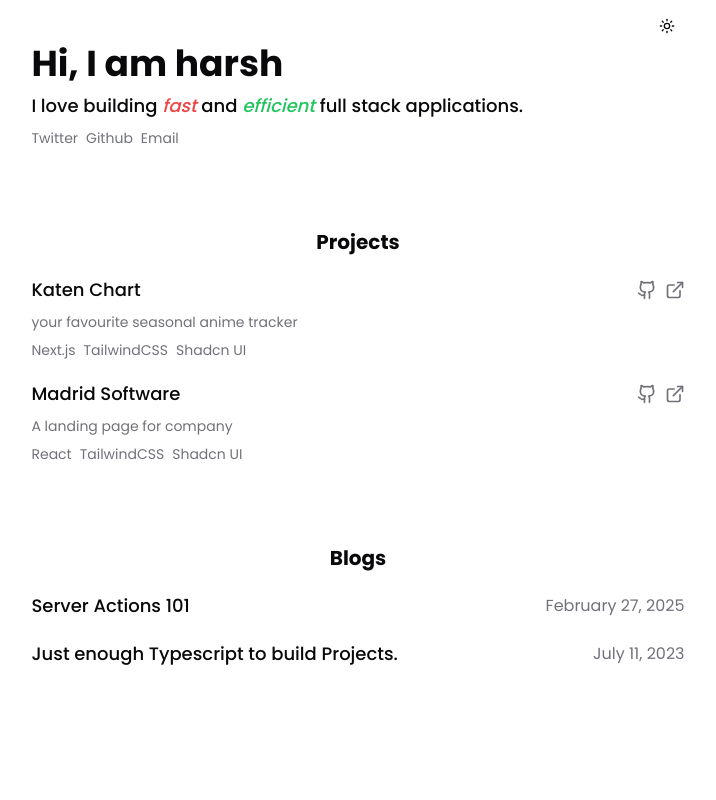
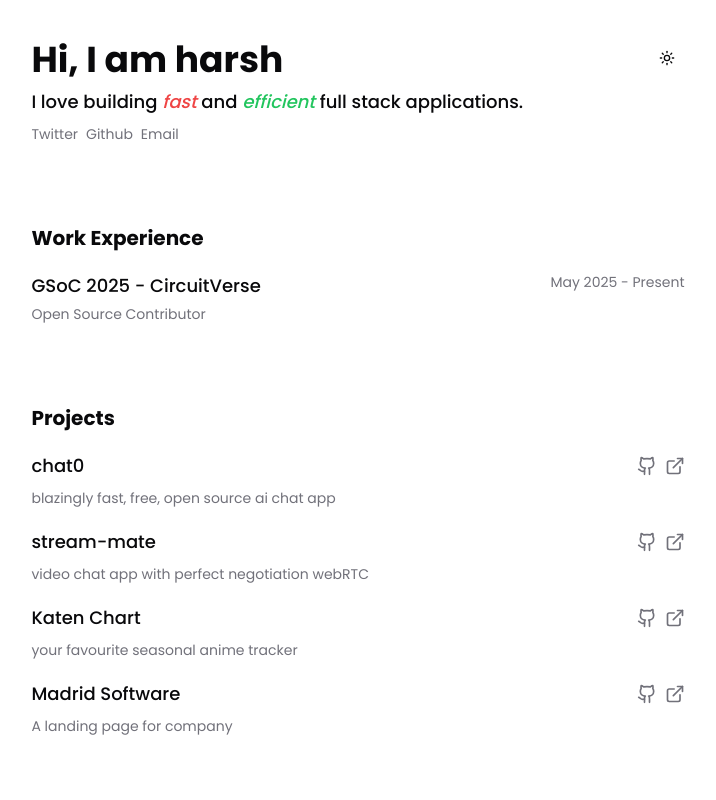
Before and after one commit to senbo1/personal-site, a Next.js app: page / in a window 1280 px wide. Shown: the top 800 px of the page, without its empty margins (282-998 px from the left). Built offline with nearby package versions, Linux system fonts and the light colour scheme; no server answers.

Commit message:
update information

```diff
--- a/app/layout.tsx
+++ b/app/layout.tsx
@@ -2,7 +2,6 @@ import type { Metadata } from 'next';
 import { Poppins } from 'next/font/google';
 import './globals.css';
 import { ThemeProvider } from '@/components/ThemeProvider';
-import { PostHogProvider } from '@/components/PostHogProvider';
 
 const poppins = Poppins({
   subsets: ['latin'],
@@ -24,7 +23,6 @@ export default function RootLayout({
       <body
         className={`${poppins.className} antialiased min-h-svh max-w-prose mx-auto px-4 md:px-0`}
       >
-        <PostHogProvider>
         <ThemeProvider
           attribute="class"
           defaultTheme="system"
@@ -33,7 +31,6 @@ export default function RootLayout({
         >
           {children}
         </ThemeProvider>
-        </PostHogProvider>
       </body>
     </html>
   );
--- a/app/page.tsx
+++ b/app/page.tsx
@@ -1,14 +1,15 @@
 import BlogCard from '@/components/BlogCard';
-import { Nav } from '@/components/Nav';
 import ProjectCard from '@/components/ProjectCard';
+import { ThemeToggler } from '@/components/ui/ThemeToggler';
 import { blogs, links, projects } from '@/lib/data';
+import Link from 'next/link';
 
 export default function Home() {
   return (
     <>
-      <Nav />
-      <main>
-        <section className="flex flex-col gap-2 items-start">
+      <main className="py-10">
+        <section className="flex justify-between">
+          <div className="flex flex-col gap-2 items-start">
             <h1 className="text-4xl font-bold">Hi, I am harsh</h1>
             <h2 className="text-lg font-medium">
               I love building <span className="italic text-red-500">fast</span>{' '}
@@ -27,10 +28,36 @@ export default function Home() {
                 </a>
               ))}
             </div>
+          </div>
+          <ThemeToggler />
         </section>
 
         <section className="mt-20">
-          <h2 className="text-xl text-center font-bold mb-5">Projects</h2>
+          <h2 className="text-xl font-bold mb-5">Work Experience</h2>
+          <div className="flex flex-col gap-5">
+            <div className="flex justify-between">
+              <div className="flex flex-col gap-1">
+                <h3 className="text-lg font-medium">
+                  <Link
+                    href="https://summerofcode.withgoogle.com/programs/2025/projects/8dgkuzjy"
+                    target="_blank"
+                  >
+                    GSoC 2025 - CircuitVerse
+                  </Link>
+                </h3>
+                <p className="text-sm text-muted-foreground">
+                  Open Source Contributor
+                </p>
+              </div>
+              <div className="text-sm text-muted-foreground">
+                May 2025 - Present
+              </div>
+            </div>
+          </div>
+        </section>
+
+        <section className="mt-20">
+          <h2 className="text-xl font-bold mb-5">Projects</h2>
           <div className="flex flex-col gap-5">
             {projects.map((project) => (
               <ProjectCard key={project.title} {...project} />
@@ -39,7 +66,7 @@ export default function Home() {
         </section>
 
         <section className="mt-20">
-          <h2 className="text-xl text-center font-bold mb-5">Blogs</h2>
+          <h2 className="text-xl font-bold mb-5">Blogs</h2>
           <div className="flex flex-col gap-5">
             {blogs.map((blog) => (
               <BlogCard key={blog.title} {...blog} />
--- a/components/Nav.tsx
+++ /dev/null
@@ -1,9 +0,0 @@
-import { ThemeToggler } from '@/components/ui/ThemeToggler';
-
-export function Nav() {
-  return (
-    <div className="flex justify-end pt-2">
-      <ThemeToggler />
-    </div>
-  );
-}
--- a/components/PostHogProvider.tsx
+++ /dev/null
@@ -1,57 +0,0 @@
-'use client';
-
-import { usePathname, useSearchParams } from 'next/navigation';
-import { useEffect, Suspense } from 'react';
-import { usePostHog } from 'posthog-js/react';
-
-import posthog from 'posthog-js';
-import { PostHogProvider as PHProvider } from 'posthog-js/react';
-
-export function PostHogProvider({ children }: { children: React.ReactNode }) {
-  useEffect(() => {
-    posthog.init(process.env.NEXT_PUBLIC_POSTHOG_KEY as string, {
-      api_host:
-        process.env.NEXT_PUBLIC_POSTHOG_HOST || 'https://us.i.posthog.com',
-      person_profiles: 'identified_only', // or 'always' to create profiles for anonymous users as well
-      capture_pageview: false, // Disable automatic pageview capture, as we capture manually
-    });
-  }, []);
-
-  return (
-    <PHProvider client={posthog}>
-      <SuspendedPostHogPageView />
-      {children}
-    </PHProvider>
-  );
-}
-
-function PostHogPageView() {
-  const pathname = usePathname();
-  const searchParams = useSearchParams();
-  const posthog = usePostHog();
-
-  // Track pageviews
-  useEffect(() => {
-    if (pathname && posthog) {
-      let url = window.origin + pathname;
-      if (searchParams.toString()) {
-        url = url + '?' + searchParams.toString();
-      }
-
-      posthog.capture('$pageview', { $current_url: url });
-    }
-  }, [pathname, searchParams, posthog]);
-
-  return null;
-}
-
-// Wrap PostHogPageView in Suspense to avoid the useSearchParams usage above
-// from de-opting the whole app into client-side rendering
-// See: https://nextjs.org/docs/messages/deopted-into-client-rendering
-function SuspendedPostHogPageView() {
-  return (
-    <Suspense fallback={null}>
-      <PostHogPageView />
-    </Suspense>
-  );
-}
--- a/components/ProjectCard.tsx
+++ b/components/ProjectCard.tsx
@@ -5,14 +5,17 @@ import Link from 'next/link';
 export default function ProjectCard({
   title,
   description,
-  techStack,
   githubUrl,
   demoUrl,
 }: Project) {
   return (
     <div className="relative flex flex-col gap-2 max-w-prose w-full">
       <div className="flex justify-between items-center">
-        <h3 className="text-lg font-medium">{title}</h3>
+        <h3 className="text-lg font-medium">
+          <Link href={demoUrl} target="_blank">
+            {title}
+          </Link>
+        </h3>
         <div className="cursor-pointer flex gap-2">
           <Link href={githubUrl} target="_blank">
             <GithubIcon className="w-5 h-5 text-muted-foreground" />
@@ -24,13 +27,6 @@ export default function ProjectCard({
       </div>
 
       <p className="text-sm text-muted-foreground">{description}</p>
-      <div className="flex flex-wrap gap-2">
-        {techStack.map((tech) => (
-          <span key={tech} className="text-sm text-muted-foreground">
-            {tech}
-          </span>
-        ))}
-      </div>
     </div>
   );
 }
--- a/lib/data.ts
+++ b/lib/data.ts
@@ -1,19 +1,29 @@
 import { Blog, Link, Project } from './types';
 
 export const projects = [
+  {
+    title: 'chat0',
+    description: 'blazingly fast, free, open source ai chat app',
+    demoUrl: 'https://chat0.space',
+    githubUrl: 'https://github.com/senbo1/chat0',
+  },
+  {
+    title: 'stream-mate',
+    description: 'video chat app with perfect negotiation webRTC',
+    demoUrl: 'https://video.chat0.space',
+    githubUrl: 'https://github.com/senbo1/stream-mate',
+  },
   {
     title: 'Katen Chart',
     description: 'your favourite seasonal anime tracker',
     demoUrl: 'https://katen-chart.vercel.app',
     githubUrl: 'https://github.com/senbo1/katen-chart',
-    techStack: ['Next.js', 'TailwindCSS', 'Shadcn UI'],
   },
   {
     title: 'Madrid Software',
     description: 'A landing page for company',
     demoUrl: 'https://madridsoftware.vercel.app',
     githubUrl: 'https://github.com/senbo1/madridsoftware',
-    techStack: ['React', 'TailwindCSS', 'Shadcn UI'],
   },
 ] satisfies Project[];
 
--- a/lib/types.ts
+++ b/lib/types.ts
@@ -3,7 +3,6 @@ export type Project = {
   description: string;
   demoUrl: string;
   githubUrl: string;
-  techStack: string[];
 };
 
 export type Blog = {
--- a/next.config.ts
+++ b/next.config.ts
@@ -6,7 +6,7 @@ const nextConfig: NextConfig = {
 };
 
 if (process.env.NODE_ENV === 'development') {
-  await setupDevPlatform();
+  setupDevPlatform().catch(console.error);
 }
 
 export default nextConfig;
--- a/package.json
+++ b/package.json
@@ -18,7 +18,6 @@
     "lucide-react": "^0.475.0",
     "next": "15.3.3",
     "next-themes": "^0.4.6",
-    "posthog-js": "^1.237.0",
     "react": "^19.1.0",
     "react-dom": "^19.1.0",
     "react-responsive": "^10.0.1",
```
Lines whose indentation alone changed are shown as unchanged.
